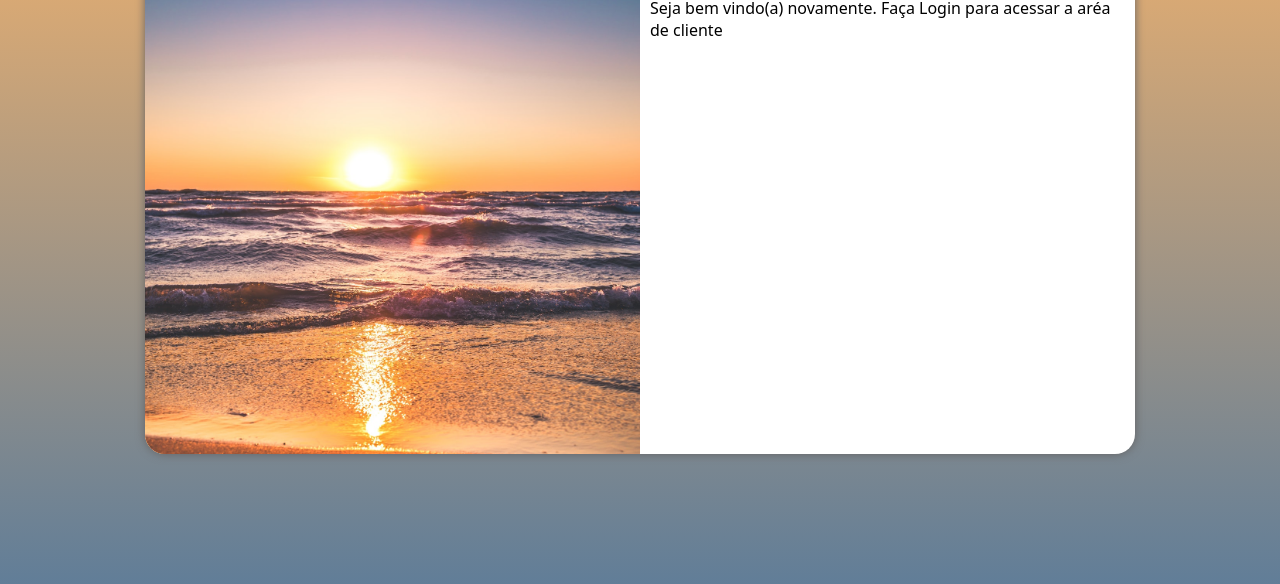
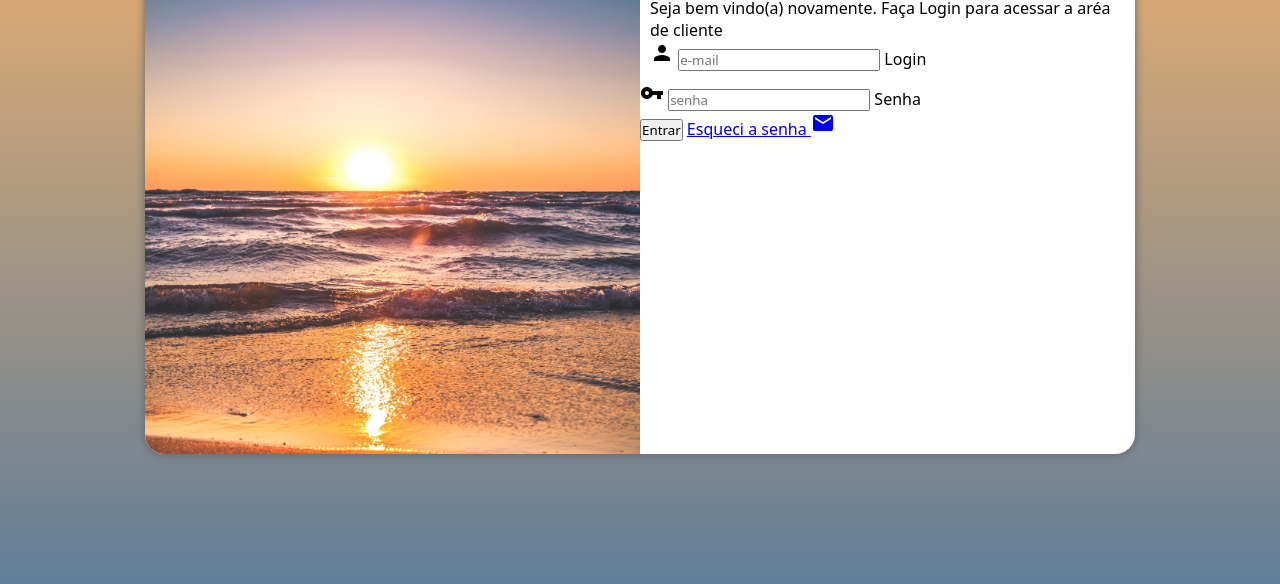
Before and after one commit to guiialm/projeto-login, a plain HTML site: page index.html in a window 1280 px wide. Shown: the part 196-780 px from the top of the page. Drawn offline with Linux system fonts and the light colour scheme.

Commit message:
adicionei formulario

```diff
--- a/index.html
+++ b/index.html
@@ -5,6 +5,8 @@
     <meta http-equiv="X-UA-Compatible" content="IE=edge">
     <meta name="viewport" content="width=device-width, initial-scale=1.0">
     <title>Login</title>
+    <link href="https://fonts.googleapis.com/icon?family=Material+Icons"
+      rel="stylesheet">
     <link rel="stylesheet" href="estilos/style.css">
     <link rel="stylesheet" href="estilos/media-query.css">
 </head>
@@ -18,9 +20,31 @@
             <div id="formulario">
                 <h1>Login</h1>
                 <p>
-                    Seja bem vindo(a) novamente. Faça Login para acessar a aréa de cliente
-                    <form action="login.php" method="post"></form>
-                </p>
+                    Seja bem vindo(a) novamente. Faça Login para acessar a aréa de cliente</p>
+                    <form action="login.php" method="post" autocomplete="on"></
+                    <div class="campo">
+                        <span class="material-icons">
+                            person
+                            </span>
+
+                        <input type="email" name="login" id="ilogin"  placeholder="e-mail" autocomplete="email" required minlength="8" maxlength="20">
+                        <label for="ilogin">Login</label>
+                    </div>
+                    <div class="campo">
+                        <span class="material-icons">
+                            vpn_key
+                            </span>
+
+                        <input type="password" name="senha" id="isenha" placeholder="senha" autocomplete="current-password" required minlength="5" maxlength="20">
+                        <label for="isenha">Senha</label>
+                    </div>
+                    <input type="submit" value="Entrar">
+                    <a href="#">Esqueci a senha
+                        <span class="material-icons">
+                            mail
+                            </span>
+                    </a>
+                </form>
 
             </div>
         </section>
```
